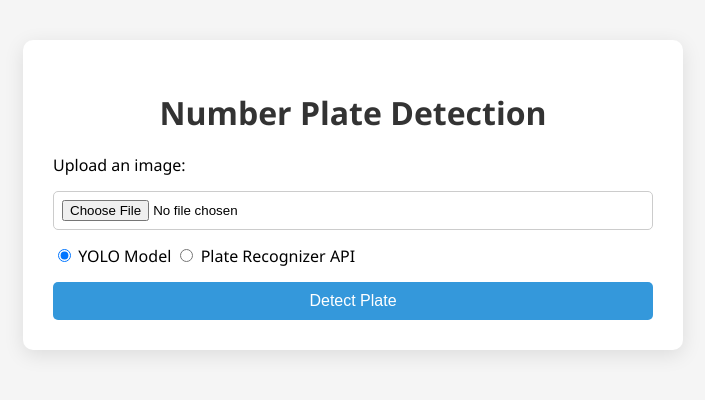
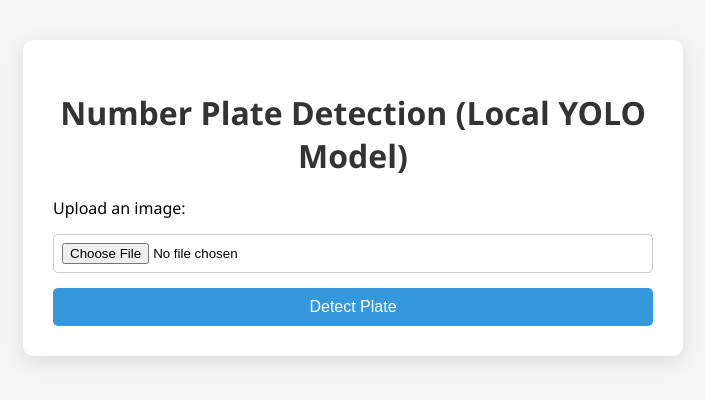
Before and after one commit to MUH1907364/number_plate, a Flask app: page / in a window 1280 px wide. Shown: the top 400 px of the page, without its empty margins (287-992 px from the left). Run offline with Flask 3, Linux system fonts and the light colour scheme.

Commit message:
Updated version

```diff
--- a/app.py
+++ b/app.py
@@ -1,24 +1,21 @@
 from flask import Flask, request, render_template
-from ultralytics import YOLO
 import os
 import cv2
+import numpy as np
+from ultralytics import YOLO
 import easyocr
-import requests
 
 app = Flask(__name__)
 
-# Load local YOLO model and OCR reader
+# Load YOLO model and EasyOCR
 model = YOLO('./models/number_plate.pt')
 reader = easyocr.Reader(['en'], gpu=False)
 
-# Folder setup
+# Folders
 UPLOAD_FOLDER = './static/uploads'
 RESULT_FOLDER = './static/results'
 os.makedirs(UPLOAD_FOLDER, exist_ok=True)
 os.makedirs(RESULT_FOLDER, exist_ok=True)
-
-# Your Plate Recognizer API key
-API_KEY = '8aa098a3f7ff9dcd8205440b25713179db7d0c6f'
 
 @app.route('/')
 def index():
@@ -37,59 +34,37 @@ def upload():
     filepath = os.path.join(UPLOAD_FOLDER, filename)
     file.save(filepath)
 
-    # === YOLO + EasyOCR ===
+    # Run YOLO detection
     results = model.predict(source=filepath, save=False)
     boxes = results[0].boxes.xyxy.cpu().numpy()
-
     img = cv2.imread(filepath)
-    yolo_plate_text = "No text detected"
-    yolo_confidence = None
+    plate_text = "No text detected"
+    confidence = 0
     result_filename = f"result_{filename}"
     result_path = os.path.join(RESULT_FOLDER, result_filename)
 
     if len(boxes) > 0:
         x1, y1, x2, y2 = map(int, boxes[0])
         cropped = img[y1:y2, x1:x2]
-
         rgb = cv2.cvtColor(cropped, cv2.COLOR_BGR2RGB)
         ocr_results = reader.readtext(rgb)
 
         if ocr_results:
-            yolo_plate_text = ocr_results[0][1].strip()
-            yolo_confidence = round(ocr_results[0][2] * 100, 2)
+            plate_text = " ".join([res[1] for res in ocr_results])
+            confidence = round(ocr_results[0][2] * 100, 2)
 
-        # Draw bounding box and label
         cv2.rectangle(img, (x1, y1), (x2, y2), (0, 255, 0), 2)
-        cv2.putText(img, yolo_plate_text, (x1, y1 - 10), cv2.FONT_HERSHEY_SIMPLEX, 1.0, (0, 0, 255), 3)
+        cv2.putText(img, plate_text, (x1, y1 - 10), cv2.FONT_HERSHEY_SIMPLEX, 0.9, (0, 0, 255), 2)
 
     cv2.imwrite(result_path, img)
 
-    # === API Detection ===
-    with open(filepath, 'rb') as img_file:
-        response = requests.post(
-            'https://api.platerecognizer.com/v1/plate-reader/',
-            files={'upload': img_file},
-            headers={'Authorization': f'Token {API_KEY}'}
-        )
-
-    api_plate_text = None
-    api_confidence = None
-
-    if response.status_code == 200:
-        data = response.json()
-        if data['results']:
-            api_plate_text = data['results'][0]['plate']
-            api_confidence = round(data['results'][0]['score'] * 100, 2)
-    else:
-        api_plate_text = "API call failed"
-
-    return render_template('index.html',
-                           uploaded_file=filename,
-                           result_file=result_filename,
-                           yolo_text=yolo_plate_text,
-                           yolo_confidence=yolo_confidence,
-                           api_text=api_plate_text,
-                           api_confidence=api_confidence)
+    return render_template(
+        'index.html',
+        plate_text=plate_text,
+        confidence=confidence,
+        uploaded_file=filename,
+        result_file=result_filename
+    )
 
 if __name__ == '__main__':
     app.run(debug=True)
--- a/templates/index.html
+++ b/templates/index.html
@@ -1,49 +1,38 @@
 <!DOCTYPE html>
 <html lang="en">
 <head>
-  <meta charset="UTF-8" />
-  <meta name="viewport" content="width=device-width, initial-scale=1.0"/>
+  <meta charset="UTF-8">
+  <meta name="viewport" content="width=device-width, initial-scale=1.0">
   <title>Number Plate Detection</title>
-  <link rel="stylesheet" href="{{ url_for('static', filename='css/style.css') }}" />
+  <link rel="stylesheet" href="{{ url_for('static', filename='css/style.css') }}">
 </head>
 <body>
   <div class="container">
-    <h1>Number Plate Detection</h1>
+    <h1>Number Plate Detection (Local YOLO Model)</h1>
 
     <form action="/upload" method="POST" enctype="multipart/form-data">
       <label for="file">Upload an image:</label>
       <input type="file" name="file" id="file" accept="image/*" required>
-      <div class="option-group">
-        <label><input type="radio" name="method" value="yolo" checked> YOLO Model</label>
-        <label><input type="radio" name="method" value="api"> Plate Recognizer API</label>
-      </div>
       <button type="submit">Detect Plate</button>
     </form>
 
-    {% if error %}
-      <div class="error">{{ error }}</div>
-    {% endif %}
-
     {% if plate_text %}
       <div class="result">
-        <h3>Detected Plate:</h3>
+        <h3>Detected Plate Text:</h3>
         <p class="plate">{{ plate_text }}</p>
-        {% if confidence %}
-          <p>Confidence: {{ confidence }}%</p>
-        {% endif %}
+
+        <h4>Model Confidence:</h4>
+        <p>{{ confidence }}%</p>
+
         <div class="images">
-          {% if uploaded_file %}
           <div>
             <h4>Uploaded Image:</h4>
             <img src="{{ url_for('static', filename='uploads/' + uploaded_file) }}" alt="Uploaded Image" />
           </div>
-          {% endif %}
-          {% if result_file %}
           <div>
             <h4>Detected Image:</h4>
             <img src="{{ url_for('static', filename='results/' + result_file) }}" alt="Detected Result" />
           </div>
-          {% endif %}
         </div>
       </div>
     {% endif %}
```
Lines whose indentation alone changed are shown as unchanged.
